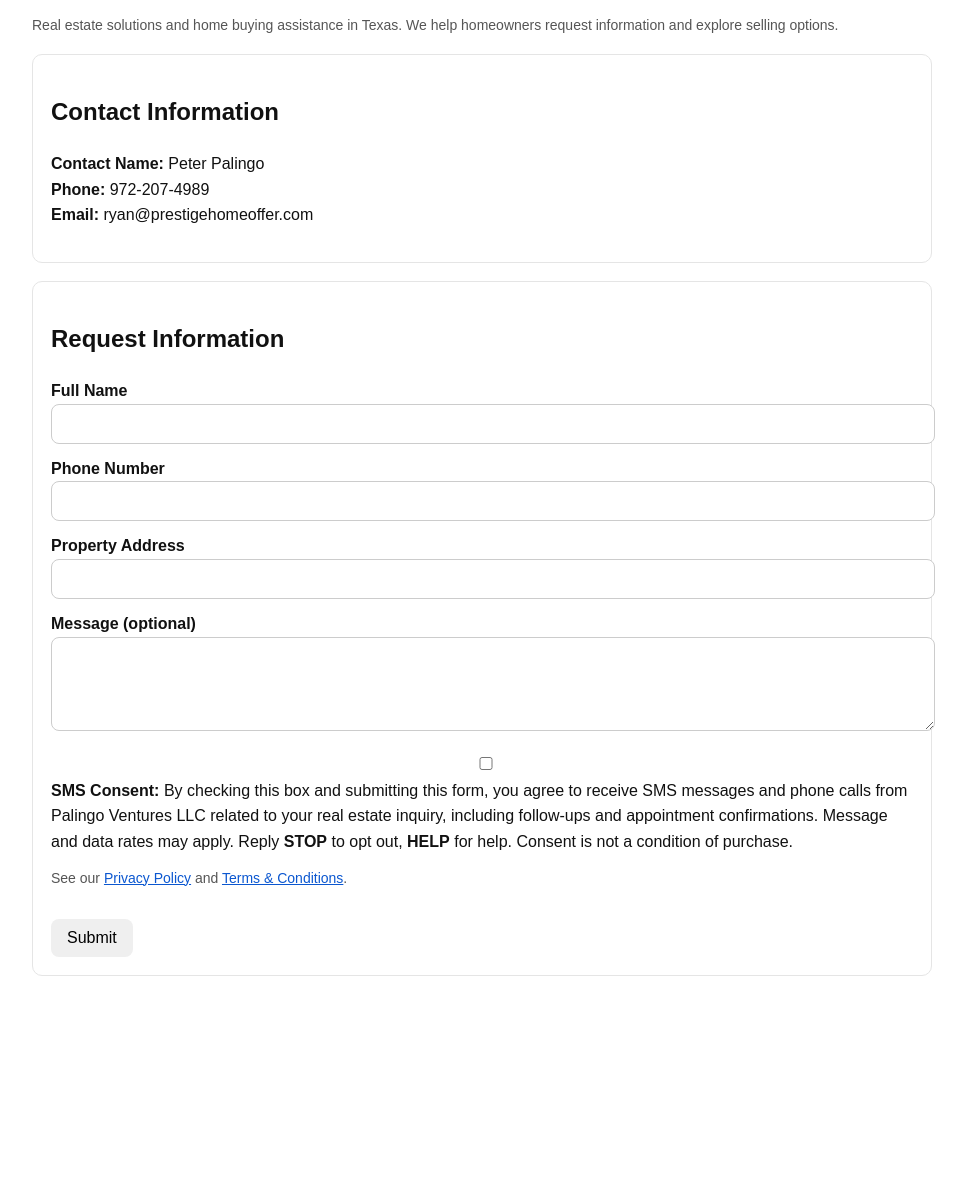
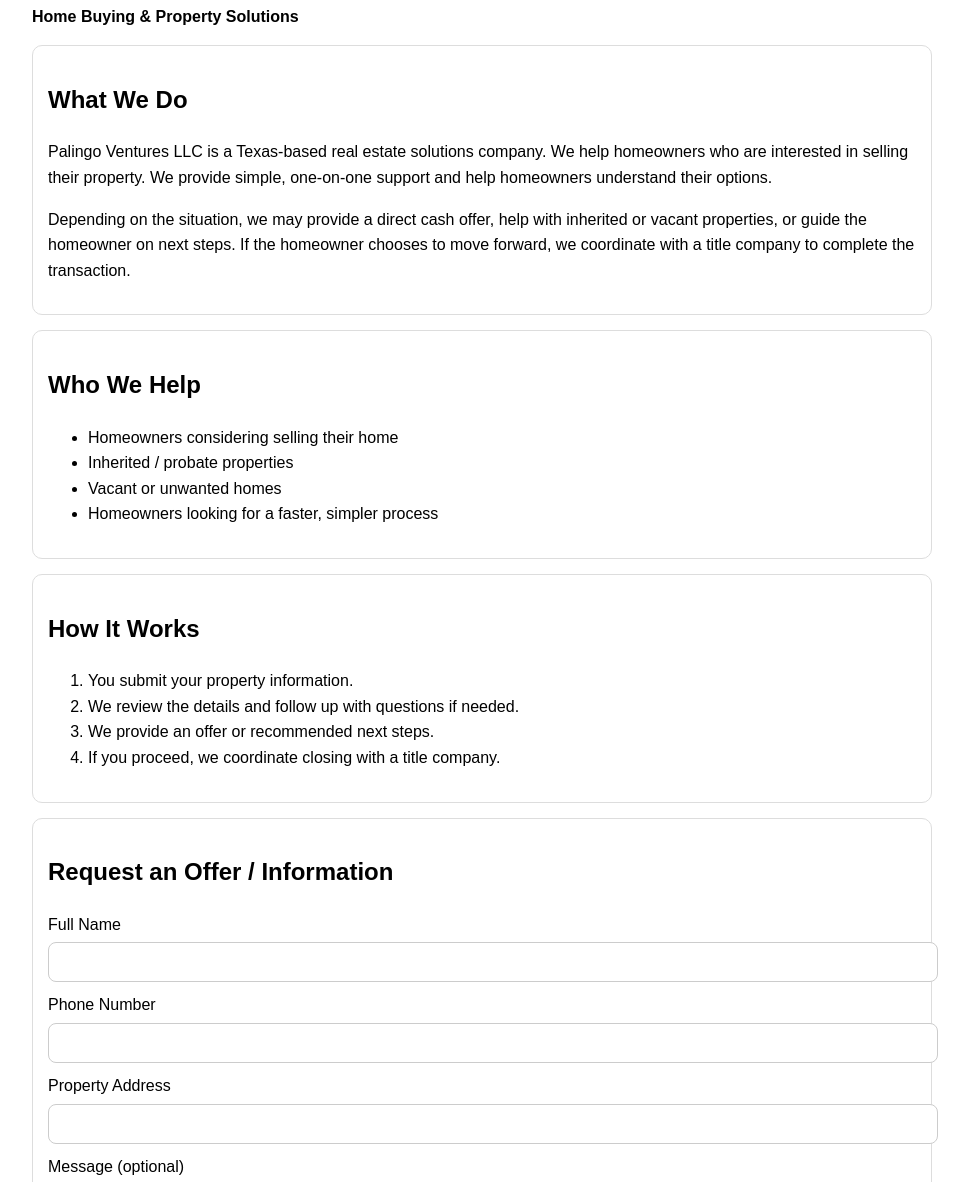
Before and after one commit to palingoventuresllc/palingoventuresllc.github.io, a plain HTML site: page index.html in a window 1280 px wide. Shown: the part 99-1281 px from the top of the page, without its empty margins (158-1127 px from the left). Before the commit the page ends 1115 px from the top, so only its background shows below. Drawn offline with Linux system fonts and the light colour scheme.

Commit message:
index.html

```diff
--- a/index.html
+++ b/index.html
@@ -1,77 +1,95 @@
 <!doctype html>
-<html lang="en">
+<html>
 <head>
-  <meta charset="UTF-8" />
-  <meta name="viewport" content="width=device-width, initial-scale=1" />
+  <meta charset="UTF-8">
+  <meta name="viewport" content="width=device-width, initial-scale=1">
   <title>Palingo Ventures LLC</title>
   <style>
-    body { font-family: Arial, sans-serif; max-width: 900px; margin: 40px auto; padding: 0 16px; color:#111; line-height:1.6; }
-    .card { border:1px solid #e5e5e5; border-radius:10px; padding:18px; margin:18px 0; }
-    label { display:block; margin-top:12px; font-weight:600; }
-    input, textarea { width:100%; padding:10px; border:1px solid #ccc; border-radius:8px; font-size:16px; }
-    button { margin-top:16px; padding:10px 16px; font-size:16px; border:0; border-radius:8px; cursor:pointer; }
-    .muted { color:#555; font-size: 14px; }
+    body { font-family: Arial, sans-serif; max-width: 900px; margin: 30px auto; padding: 0 15px; line-height: 1.6; }
+    .box { border: 1px solid #ddd; border-radius: 10px; padding: 15px; margin: 15px 0; }
+    input, textarea { width: 100%; padding: 10px; margin-top: 5px; border: 1px solid #ccc; border-radius: 8px; font-size: 16px; }
+    button { padding: 10px 16px; border-radius: 8px; border: 0; font-size: 16px; margin-top: 12px; }
+    small { color: #555; }
     a { color: #0b57d0; }
   </style>
 </head>
 <body>
 
 <h1>Palingo Ventures LLC</h1>
-  <p class="muted">
-    Real estate solutions and home buying assistance in Texas. We help homeowners request information and explore selling options.
+<p><strong>Home Buying & Property Solutions</strong></p>
+
+<div class="box">
+  <h2>What We Do</h2>
+  <p>
+    Palingo Ventures LLC is a Texas-based real estate solutions company. We help homeowners who are interested in selling their property.
+    We provide simple, one-on-one support and help homeowners understand their options.
   </p>
-
-  <div class="card">
-    <h2>Contact Information</h2>
   <p>
-      <strong>Contact Name:</strong> Peter Palingo<br>
-      <strong>Phone:</strong> 972-207-4989<br>
-      <strong>Email:</strong> ryan@prestigehomeoffer.com
+    Depending on the situation, we may provide a direct cash offer, help with inherited or vacant properties, or guide the homeowner on next steps.
+    If the homeowner chooses to move forward, we coordinate with a title company to complete the transaction.
   </p>
 </div>
 
-  <div class="card">
-    <h2>Request Information</h2>
+<div class="box">
+  <h2>Who We Help</h2>
+  <ul>
+    <li>Homeowners considering selling their home</li>
+    <li>Inherited / probate properties</li>
+    <li>Vacant or unwanted homes</li>
+    <li>Homeowners looking for a faster, simpler process</li>
+  </ul>
+</div>
 
-    <form id="leadForm" onsubmit="handleSubmit(event)">
-      <label for="name">Full Name</label>
-      <input id="name" name="name" required>
+<div class="box">
+  <h2>How It Works</h2>
+  <ol>
+    <li>You submit your property information.</li>
+    <li>We review the details and follow up with questions if needed.</li>
+    <li>We provide an offer or recommended next steps.</li>
+    <li>If you proceed, we coordinate closing with a title company.</li>
+  </ol>
+</div>
 
-      <label for="phone">Phone Number</label>
-      <input id="phone" name="phone" type="tel" required>
+<div class="box">
+  <h2>Request an Offer / Information</h2>
 
-      <label for="property">Property Address</label>
-      <input id="property" name="property" required>
+  <form action="thank-you.html" method="get">
+    <label>Full Name</label>
+    <input type="text" name="name" required>
 
-      <label for="message">Message (optional)</label>
-      <textarea id="message" name="message" rows="4"></textarea>
+    <label style="margin-top:10px; display:block;">Phone Number</label>
+    <input type="tel" name="phone" required>
 
-      <label style="font-weight:normal; margin-top:14px;">
-        <input type="checkbox" id="consent" required>
-        <strong>SMS Consent:</strong> By checking this box and submitting this form, you agree to receive SMS messages and phone calls from Palingo Ventures LLC related to your real estate inquiry, including follow-ups and appointment confirmations. Message and data rates may apply. Reply <strong>STOP</strong> to opt out, <strong>HELP</strong> for help. Consent is not a condition of purchase.
+    <label style="margin-top:10px; display:block;">Property Address</label>
+    <input type="text" name="property" required>
+
+    <label style="margin-top:10px; display:block;">Message (optional)</label>
+    <textarea name="message" rows="4"></textarea>
+
+    <label style="display:block; margin-top:12px;">
+      <input type="checkbox" required>
+      <strong>SMS Consent:</strong> By checking this box and submitting this form, you agree to receive SMS messages and phone calls from
+      Palingo Ventures LLC related to your real estate inquiry. Message and data rates may apply. Reply <strong>STOP</strong> to opt out and <strong>HELP</strong> for help.
+      Consent is not a condition of purchase.
     </label>
 
-      <p class="muted" style="margin-top:12px;">
-        See our <a href="/privacy">Privacy Policy</a> and <a href="/terms">Terms & Conditions</a>.
-      </p>
+    <small>
+      Read our <a href="privacy.html">Privacy Policy</a> and <a href="terms.html">Terms & Conditions</a>.
+    </small>
 
+    <br>
     <button type="submit">Submit</button>
   </form>
-
-    <div id="thankYou" class="card" style="display:none;">
-      <h3>Thanks — we received your request.</h3>
-      <p>We’ll contact you shortly. Reply STOP to opt out of SMS at any time.</p>
-    </div>
 </div>
 
-  <script>
-    function handleSubmit(e){
-      e.preventDefault();
-      document.getElementById("leadForm").style.display = "none";
-      document.getElementById("thankYou").style.display = "block";
-      // Note: This is a front-end demo form. For a real lead system you'd post to a server.
-    }
-  </script>
+<div class="box">
+  <h2>Contact Information</h2>
+  <p>
+    Contact Name: Peter Palingo<br>
+    Phone: 972-207-4989<br>
+    Email: ryan@prestigehomeoffer.com
+  </p>
+</div>
 
 </body>
 </html>
```
Lines whose indentation alone changed are shown as unchanged.
